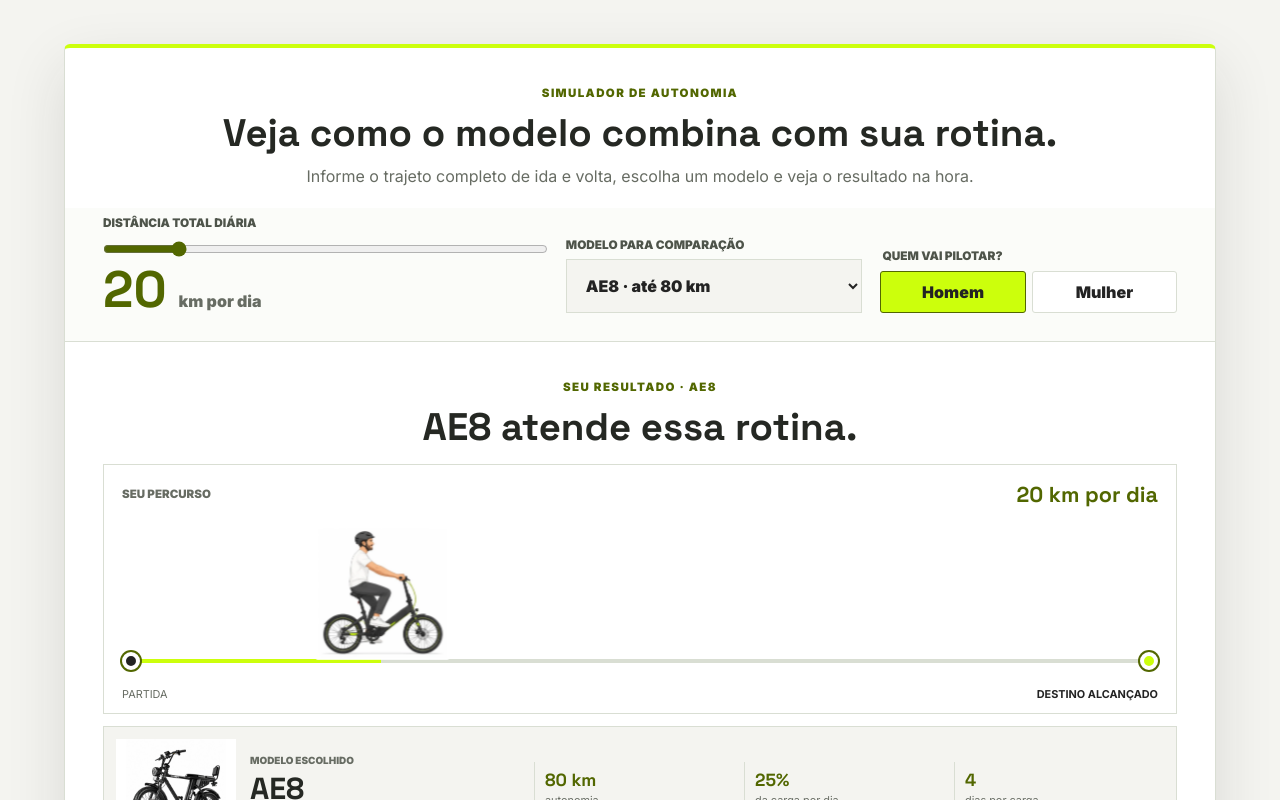
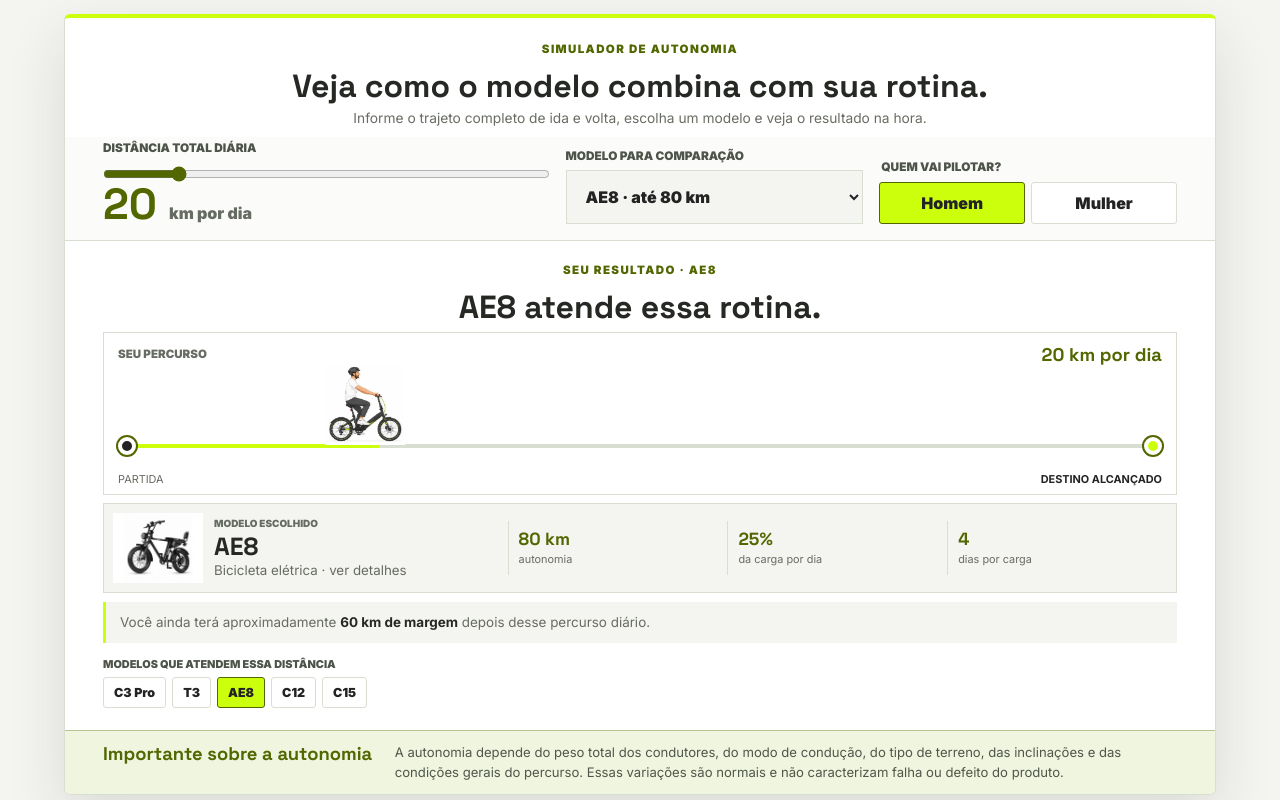
Before and after one commit to rodneyberthault27-lgtm/cavalletta-leader-preview, a Next.js app: page / in a window 1280 px wide. Shown: the part 1020-1820 px from the top of the page. Built offline with nearby package versions, Linux system fonts and the light colour scheme.

Commit message:
Compact simulator and model detail views

```diff
--- a/app/globals.css
+++ b/app/globals.css
@@ -60,7 +60,7 @@ h3 { font-size: 1.25rem; }
 .spec-strip strong { color: var(--lime); font-family: var(--font-display), sans-serif; font-size: clamp(1.55rem, 2.4vw, 2.6rem); }
 .spec-strip span { margin-top: 8px; color: #bfc4bb; font-size: .86rem; line-height: 1.4; }
 
-.decision-tools { padding: clamp(42px, 5vw, 68px) clamp(18px, 5vw, 82px); }
+.decision-tools { padding: clamp(22px, 3vw, 34px) clamp(18px, 5vw, 82px); }
 .tool-panel { min-height: 0; padding: clamp(24px, 3vw, 38px); border: 1px solid var(--line); border-top: 4px solid var(--lime); border-radius: 6px; background: var(--paper); box-shadow: var(--shadow); }
 .tool-panel > p:not(.section-label), .section-heading > p, .recharge-band p, .technology-copy > p:not(.section-label), .support-grid p, .proof-section p, .visit-copy > p:not(.section-label) { color: var(--muted); line-height: 1.65; }
 .tool-panel > p:not(.section-label) { margin: 14px 0 20px; }
@@ -78,20 +78,20 @@ h3 { font-size: 1.25rem; }
 .range-number { display: flex; align-items: baseline; gap: 12px; margin-top: 18px; }
 .range-number strong { color: var(--lime-dark); font-family: var(--font-display), sans-serif; font-size: clamp(2.8rem, 5vw, 5.3rem); }
 .range-number span { color: var(--muted); }
-.range-context { margin-top: 22px; padding: 18px; border-left: 3px solid var(--lime); background: var(--canvas); color: var(--muted); line-height: 1.6; }
+.range-context { margin-top: 9px; padding: 11px 14px; border-left: 3px solid var(--lime); background: var(--canvas); color: var(--muted); font-size: .84rem; line-height: 1.45; }
 .range-context strong { color: var(--ink); }
 .routine-unified { padding: 0; overflow: hidden; }
-.routine-intro { padding: clamp(28px, 3vw, 38px) clamp(24px, 3vw, 38px) 18px; text-align: center; }
-.routine-intro h2, .routine-result-heading h2 { font-size: clamp(2rem, 3vw, 3.25rem); }
-.routine-intro > p:not(.section-label) { max-width: 760px; margin: 12px auto 0; color: var(--muted); line-height: 1.6; }
-.routine-controls { display: grid; grid-template-columns: minmax(0, 1.2fr) minmax(230px, .8fr) minmax(260px, .8fr); gap: 18px; align-items: end; padding: 8px clamp(24px, 3vw, 38px) 28px; border-bottom: 1px solid var(--line); background: #fbfcf9; }
+.routine-intro { padding: clamp(16px, 2vw, 24px) clamp(24px, 3vw, 38px) 9px; text-align: center; }
+.routine-intro h2, .routine-result-heading h2 { font-size: clamp(1.85rem, 2.5vw, 2.65rem); }
+.routine-intro > p:not(.section-label) { max-width: 760px; margin: 7px auto 0; color: var(--muted); font-size: .86rem; line-height: 1.4; }
+.routine-controls { display: grid; grid-template-columns: minmax(0, 1.2fr) minmax(230px, .8fr) minmax(260px, .8fr); gap: 16px; align-items: end; padding: 4px clamp(24px, 3vw, 38px) 16px; border-bottom: 1px solid var(--line); background: #fbfcf9; }
 .routine-control { min-width: 0; }
 .routine-control label { margin-top: 0; }
 .routine-distance-control .distance-value { margin-bottom: 0; padding-bottom: 0; border-bottom: 0; }
-.routine-distance-control .distance-value strong { font-size: clamp(2.8rem, 4vw, 4.2rem); }
-.routine-result-merged { min-height: 0; padding: clamp(24px, 3vw, 38px); }
+.routine-distance-control .distance-value strong { font-size: clamp(2.5rem, 3.4vw, 3.1rem); }
+.routine-result-merged { min-height: 0; padding: clamp(16px, 2vw, 22px) clamp(24px, 3vw, 38px); }
 .routine-result-heading { text-align: center; }
-.distance-slider { width: 100%; height: 8px; margin: 8px 0 14px; accent-color: var(--lime-dark); cursor: pointer; }
+.distance-slider { width: 100%; height: 8px; margin: 3px 0 7px; accent-color: var(--lime-dark); cursor: pointer; }
 .distance-value { display: flex; align-items: baseline; gap: 12px; margin-bottom: 18px; padding-bottom: 16px; border-bottom: 1px solid var(--line); }
 .distance-value strong { color: var(--lime-dark); font-family: var(--font-display), sans-serif; font-size: clamp(3rem, 4.8vw, 4.8rem); line-height: .9; }
 .distance-value span { color: var(--muted); font-weight: 850; }
@@ -102,11 +102,11 @@ h3 { font-size: 1.25rem; }
 .rider-profile button { min-height: 42px; border: 1px solid var(--line); border-radius: 3px; background: var(--paper); color: var(--graphite); cursor: pointer; font-weight: 900; transition: background 180ms ease, border-color 180ms ease; }
 .rider-profile button:hover, .rider-profile button.active { border-color: var(--lime-dark); background: var(--lime); }
 .routine-result-panel.needs-planning { border-top-color: #ffb000; }
-.simple-journey { margin-top: 18px; padding: 16px 18px 12px; overflow: hidden; border: 1px solid var(--line); background: white; }
+.simple-journey { margin-top: 9px; padding: 10px 14px 8px; overflow: hidden; border: 1px solid var(--line); background: white; }
 .simple-journey-header, .simple-route-labels { display: flex; align-items: center; justify-content: space-between; gap: 18px; }
 .simple-journey-header span { color: var(--muted); font-size: .72rem; font-weight: 900; text-transform: uppercase; }
-.simple-journey-header strong { color: var(--lime-dark); font-family: var(--font-display), sans-serif; font-size: 1.35rem; }
-.simple-route { position: relative; height: 175px; margin-top: 4px; }
+.simple-journey-header strong { color: var(--lime-dark); font-family: var(--font-display), sans-serif; font-size: 1.15rem; }
+.simple-route { position: relative; height: 104px; margin-top: 2px; }
 .simple-route::before, .simple-route-used { position: absolute; bottom: 24px; left: 0; height: 4px; }
 .simple-route::before { content: ""; right: 0; background: var(--line); }
 .simple-route-used { z-index: 2; background: var(--lime); transition: width 300ms ease; }
@@ -115,29 +115,29 @@ h3 { font-size: 1.25rem; }
 .route-start { left: 0; }
 .route-finish { right: 0; background: var(--lime); }
 .needs-planning .route-finish { background: #ffb000; }
-.rider-on-route { position: absolute; z-index: 4; bottom: 27px; width: 165px; transform: translateX(-24%); transition: left 500ms cubic-bezier(.2,.8,.2,1); }
-.rider-on-route img { width: 100%; height: 135px; object-fit: contain; mix-blend-mode: multiply; animation: riderSwap 300ms ease both; }
+.rider-on-route { position: absolute; z-index: 4; bottom: 27px; width: 108px; transform: translateX(-24%); transition: left 500ms cubic-bezier(.2,.8,.2,1); }
+.rider-on-route img { width: 100%; height: 82px; object-fit: contain; mix-blend-mode: multiply; animation: riderSwap 300ms ease both; }
 .simple-route-labels { color: var(--muted); font-size: .68rem; text-transform: uppercase; }
 .simple-route-labels strong { color: var(--graphite); font-size: .68rem; }
-.selected-model-result { display: grid; grid-template-columns: 120px minmax(110px, .6fr) minmax(0, 1.4fr); gap: 14px; align-items: center; margin-top: 12px; padding: 12px; border: 1px solid var(--line); background: var(--canvas); }
-.selected-model-result > img { width: 120px; height: 100px; object-fit: contain; background: white; }
+.selected-model-result { display: grid; grid-template-columns: 90px minmax(110px, .6fr) minmax(0, 1.4fr); gap: 11px; align-items: center; margin-top: 8px; padding: 9px; border: 1px solid var(--line); background: var(--canvas); }
+.selected-model-result > img { width: 90px; height: 70px; object-fit: contain; background: white; }
 .selected-model-result { transition: border-color 180ms ease, background 180ms ease; }
 .selected-model-result:hover { border-color: var(--lime-dark); background: white; }
 .selected-model-name span, .selected-model-name strong, .selected-model-name small { display: block; }
 .selected-model-name span { color: var(--muted); font-size: .62rem; font-weight: 900; text-transform: uppercase; }
-.selected-model-name strong { margin-top: 3px; font-family: var(--font-display), sans-serif; font-size: 1.9rem; }
+.selected-model-name strong { margin-top: 2px; font-family: var(--font-display), sans-serif; font-size: 1.55rem; }
 .selected-model-name small { color: var(--muted); }
 .result-facts { display: grid; grid-template-columns: repeat(3, 1fr); }
 .result-facts span { min-height: 54px; padding: 7px 10px; border-left: 1px solid var(--line); color: var(--muted); font-size: .68rem; line-height: 1.25; }
 .result-facts b { display: block; margin-bottom: 3px; color: var(--lime-dark); font-family: var(--font-display), sans-serif; font-size: 1.1rem; }
 @keyframes riderSwap { from { opacity: 0; transform: translateX(-8px); } to { opacity: 1; transform: translateX(0); } }
-.compatible-models { margin-top: 16px; }
-.compatible-models > span { display: block; margin-bottom: 10px; color: #4e544a; font-size: .72rem; font-weight: 950; text-transform: uppercase; }
+.compatible-models { margin-top: 9px; }
+.compatible-models > span { display: block; margin-bottom: 6px; color: #4e544a; font-size: .68rem; font-weight: 950; text-transform: uppercase; }
 .compatible-models > div { display: flex; flex-wrap: wrap; gap: 6px; }
-.compatible-models button { min-height: 36px; padding: 0 12px; border: 1px solid var(--line); border-radius: 3px; background: var(--paper); color: var(--graphite); cursor: pointer; font-weight: 900; }
+.compatible-models button { min-height: 31px; padding: 0 10px; border: 1px solid var(--line); border-radius: 3px; background: var(--paper); color: var(--graphite); cursor: pointer; font-size: .78rem; font-weight: 900; }
 .compatible-models button:hover, .compatible-models button.active { border-color: var(--lime-dark); background: var(--lime); }
 .compatible-models p { margin: 0; color: var(--muted); font-size: .84rem; line-height: 1.5; }
-.autonomy-note { display: grid; grid-template-columns: minmax(190px, .35fr) minmax(0, 1fr); gap: 24px; padding: 20px clamp(24px, 3vw, 38px); border-top: 1px solid #b8c190; background: #f0f5df; }
+.autonomy-note { display: grid; grid-template-columns: minmax(190px, .35fr) minmax(0, 1fr); gap: 18px; padding: 11px clamp(24px, 3vw, 38px); border-top: 1px solid #b8c190; background: #f0f5df; }
 .autonomy-note strong { color: var(--lime-dark); font-family: var(--font-display), sans-serif; font-size: 1.15rem; }
 .autonomy-note p { margin: 0; color: #50564b; font-size: .82rem; line-height: 1.55; }
 
@@ -351,28 +351,28 @@ h3 { font-size: 1.25rem; }
 .faq-support .secondary { border-color: var(--graphite); }
 
 .model-detail-page { padding-bottom: 0; background: var(--paper); }
-.model-detail-hero { display: grid; grid-template-columns: minmax(300px, .78fr) minmax(0, 1.22fr); height: calc(100svh - 108px); min-height: 520px; max-height: 650px; background: var(--paper); }
-.model-detail-copy { display: flex; flex-direction: column; justify-content: center; padding: clamp(34px, 4vw, 58px) clamp(24px, 5vw, 82px); background: var(--graphite); color: white; }
-.model-back { align-self: flex-start; margin-bottom: clamp(18px, 2.5vw, 30px); padding-bottom: 5px; border-bottom: 1px solid #666; color: #d8dcd4; font-size: .78rem; font-weight: 850; }
+.model-detail-hero { display: grid; grid-template-columns: minmax(300px, .78fr) minmax(0, 1.22fr); height: min(540px, calc(100svh - 108px)); min-height: 480px; max-height: 540px; background: var(--paper); }
+.model-detail-copy { display: flex; flex-direction: column; justify-content: center; padding: clamp(24px, 3vw, 40px) clamp(24px, 5vw, 82px); background: var(--graphite); color: white; }
+.model-back { align-self: flex-start; margin-bottom: 14px; padding-bottom: 5px; border-bottom: 1px solid #666; color: #d8dcd4; font-size: .75rem; font-weight: 850; }
 .model-back:hover { border-color: var(--lime); color: var(--lime); }
 .model-detail-copy .section-label { color: var(--lime); }
-.model-detail-copy h1 { color: var(--lime); font-size: clamp(3.8rem, 6.3vw, 6.4rem); }
-.model-detail-copy h2 { margin-top: 12px; font-size: clamp(1.5rem, 2.3vw, 2.6rem); }
-.model-detail-copy > p:not(.section-label) { margin: 16px 0 0; color: #c8cdc4; line-height: 1.55; }
-.model-detail-copy > small { margin-top: 14px; color: #9fa59b; line-height: 1.5; }
-.model-detail-actions { display: flex; flex-wrap: wrap; gap: 10px; margin-top: 20px; }
+.model-detail-copy h1 { color: var(--lime); font-size: clamp(3.6rem, 5.4vw, 5.1rem); }
+.model-detail-copy h2 { margin-top: 7px; font-size: clamp(1.35rem, 2vw, 2.1rem); }
+.model-detail-copy > p:not(.section-label) { margin: 11px 0 0; color: #c8cdc4; font-size: .9rem; line-height: 1.45; }
+.model-detail-copy > small { margin-top: 9px; color: #9fa59b; font-size: .76rem; line-height: 1.4; }
+.model-detail-actions { display: flex; flex-wrap: wrap; gap: 8px; margin-top: 14px; }
 .model-detail-actions .secondary { border-color: #6f756c; color: white; }
 .model-detail-actions .secondary:hover { border-color: var(--lime); background: transparent; color: var(--lime); }
-.model-detail-stage { position: relative; display: grid; place-items: center; min-width: 0; padding: clamp(30px, 4vw, 58px); overflow: hidden; background: #f7f8f4; }
+.model-detail-stage { position: relative; display: grid; place-items: center; min-width: 0; padding: clamp(22px, 3vw, 40px); overflow: hidden; background: #f7f8f4; }
 .model-detail-stage::before { content: ""; position: absolute; right: -10%; bottom: -35%; width: 70%; aspect-ratio: 1; border: 1px solid rgba(82,103,0,.18); border-radius: 50%; }
-.model-detail-stage img { position: relative; z-index: 1; width: min(700px, 92%); height: min(420px, 62vh); object-fit: contain; filter: none; mix-blend-mode: normal; animation: modelReveal 520ms ease both; }
-.model-detail-stage > span { position: absolute; z-index: 2; right: clamp(22px, 4vw, 60px); bottom: clamp(22px, 4vw, 50px); padding: 12px 15px; border-left: 4px solid var(--lime); background: var(--graphite); color: white; font-size: .76rem; font-weight: 900; }
+.model-detail-stage img { position: relative; z-index: 1; width: min(620px, 90%); height: min(340px, 55vh); object-fit: contain; filter: none; mix-blend-mode: normal; animation: modelReveal 520ms ease both; }
+.model-detail-stage > span { position: absolute; z-index: 2; right: clamp(20px, 3vw, 44px); bottom: clamp(18px, 3vw, 34px); padding: 9px 12px; border-left: 4px solid var(--lime); background: var(--graphite); color: white; font-size: .72rem; font-weight: 900; }
 .model-detail-specs { display: grid; grid-template-columns: repeat(4, 1fr); border-top: 1px solid #444; border-bottom: 1px solid #444; background: var(--graphite); color: white; }
-.model-detail-specs article { min-height: 132px; padding: 28px clamp(18px, 3vw, 40px); border-right: 1px solid #444; }
+.model-detail-specs article { min-height: 96px; padding: 18px clamp(18px, 3vw, 40px); border-right: 1px solid #444; }
 .model-detail-specs article:last-child { border-right: 0; }
 .model-detail-specs span, .model-detail-specs strong { display: block; }
 .model-detail-specs span { color: var(--lime); font-size: .68rem; font-weight: 950; }
-.model-detail-specs strong { margin-top: 22px; font-family: var(--font-display), sans-serif; font-size: clamp(1.15rem, 2vw, 1.9rem); }
+.model-detail-specs strong { margin-top: 11px; font-family: var(--font-display), sans-serif; font-size: clamp(1.05rem, 1.65vw, 1.55rem); }
 .model-detail-gallery { display: grid; grid-template-columns: minmax(260px, .42fr) minmax(0, 1.58fr); gap: clamp(30px, 4vw, 58px); align-items: start; padding: clamp(46px, 5vw, 70px) clamp(20px, 5vw, 82px); background: var(--paper); }
 .model-detail-section-copy { position: sticky; top: 130px; }
 .model-detail-section-copy > p:not(.section-label) { color: var(--muted); line-height: 1.65; }
@@ -500,16 +500,16 @@ footer > div { display: flex; justify-content: flex-end; gap: 16px; font-size: .
   .distance-value strong { font-size: 3.3rem; }
   .simple-journey { padding: 14px 14px 11px; }
   .simple-journey-header strong { font-size: 1.1rem; }
-  .simple-route { height: 145px; }
-  .rider-on-route { bottom: 27px; width: 135px; }
-  .rider-on-route img { height: 108px; }
+  .simple-route { height: 112px; }
+  .rider-on-route { bottom: 27px; width: 108px; }
+  .rider-on-route img { height: 82px; }
   .selected-model-result { grid-template-columns: 90px 1fr; gap: 11px; padding: 10px; }
   .selected-model-result > img { width: 90px; height: 78px; }
   .selected-model-name strong { font-size: 1.65rem; }
   .result-facts { grid-column: 1 / -1; }
   .result-facts span { padding: 7px; border-top: 1px solid var(--line); border-left: 0; }
   .result-facts span + span { border-left: 1px solid var(--line); }
-  .range-context { margin-top: 15px; padding: 14px; font-size: .86rem; }
+  .range-context { margin-top: 10px; padding: 12px; font-size: .82rem; }
   .autonomy-note { grid-template-columns: 1fr; gap: 7px; padding: 17px 20px; }
   .autonomy-note strong { font-size: 1rem; }
   .autonomy-note p { font-size: .76rem; }
@@ -561,7 +561,7 @@ footer > div { display: flex; justify-content: flex-end; gap: 16px; font-size: .
   .model-detail-hero { min-height: 0; }
   .model-detail-copy { padding: 32px 20px; }
   .model-back { margin-bottom: 20px; }
-  .model-detail-copy h1 { font-size: 4.6rem; }
+  .model-detail-copy h1 { font-size: 3.7rem; }
   .model-detail-copy h2 { font-size: 1.55rem; }
   .model-detail-copy > p:not(.section-label) { margin-top: 17px; font-size: .88rem; line-height: 1.55; }
   .model-detail-actions > * { width: 100%; }
```
